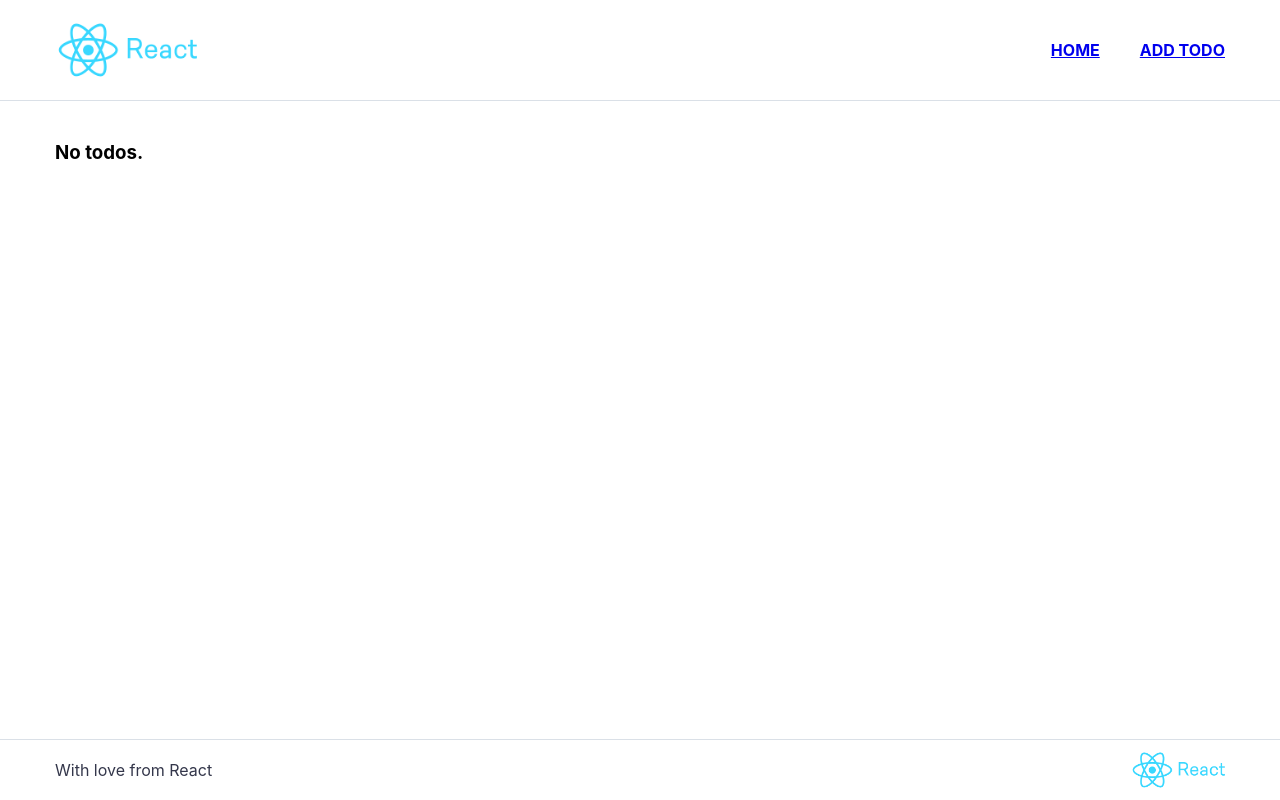
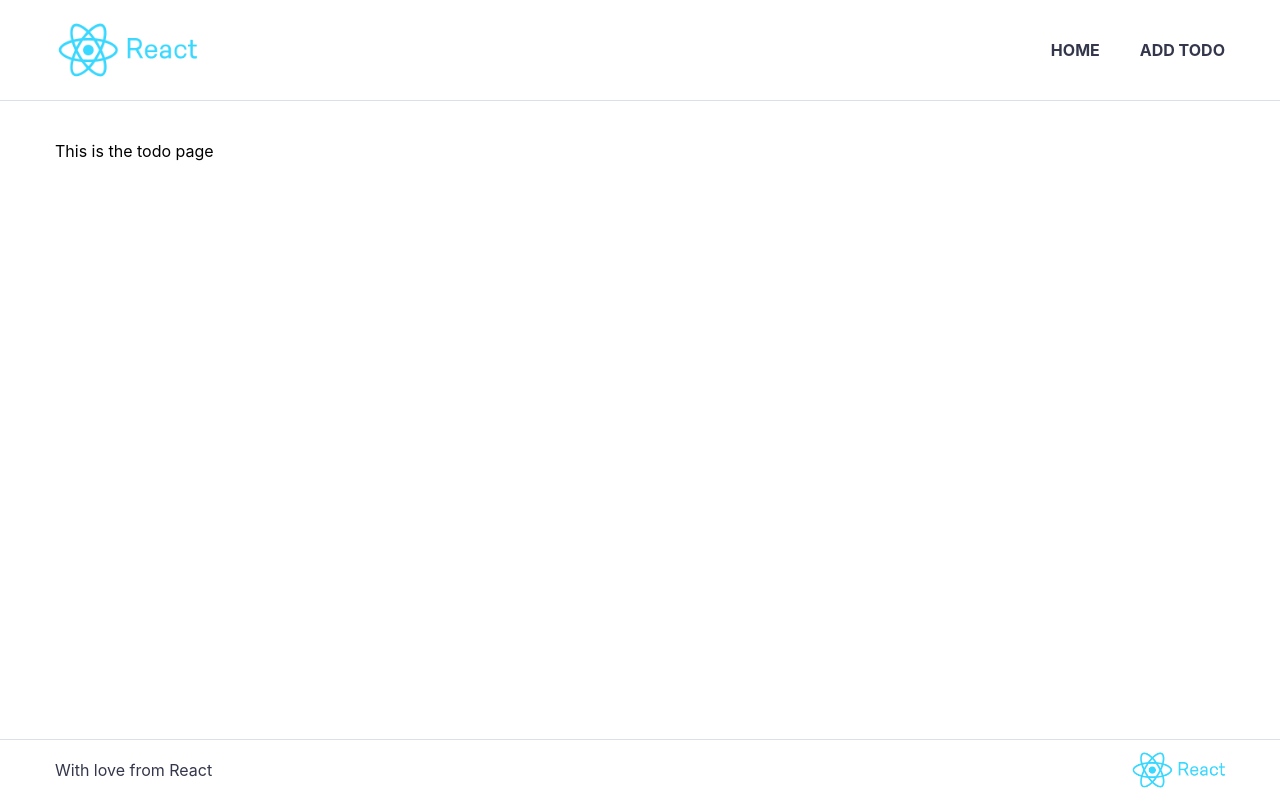
Before and after one commit to MatildaDobos/practice-react, a React (Create React App) app in the folder app/: page /todo/1 in a window 1280 px wide. Built offline with nearby package versions, Linux system fonts and the light colour scheme.

Commit message:
Add todo page and link

```diff
--- a/app/src/App.js
+++ b/app/src/App.js
@@ -2,6 +2,7 @@ import React from 'react';
 import TemplatePage from './components/common/templatePage';
 import TodoContainer from './containers/todoContainer';
 import AddToDo from './components/addToDo';
+import TodoPage  from './components/todoPage';
 import {
   BrowserRouter as Router,
   Switch,
@@ -18,6 +19,9 @@ function App() {
             <AddToDo />
             <TodoContainer/>
           </Route>
+          <Route path="/todo/:number">
+            <TodoPage/>
+          </Route>
           <Route path="/">
             <TodoContainer/>
           </Route>
--- a/app/src/components/todoCard/index.js
+++ b/app/src/components/todoCard/index.js
@@ -1,13 +1,17 @@
 import React from 'react';
 import removeIcon from '../../img/remove_icon.svg';
+import { Link } from 'react-router-dom';
 
 import './todoCard.css';
 
 const ToDoCard = props => (
+
         <div className='todo-info'>
             <div className='todo-info__header'>
+                <Link to={`/todo/${props.id}`}>
                     <h1 className='todo-info__header__title'>{ props.title }</h1>
                     <h3 className='todo-info__header__flag'>Priority is high</h3>
+                </Link>
                 <img onClick={ props.remove } src={ removeIcon } alt='Remove icon' className='todo-info__header__remove'/>
             </div>
             <div className='todo-info__body'>
@@ -18,6 +22,7 @@ const ToDoCard = props => (
                 <span className='todo-info__value'>28 May 2019</span>
             </div>
         </div>
+
 );
 
 export default ToDoCard;
--- /dev/null
+++ b/app/src/components/todoPage/index.js
@@ -0,0 +1,13 @@
+import React from 'react';
+import { useParams } from "react-router-dom";
+
+const TodoPage = (props) => {
+    //use global state from store
+    const id = useParams();
+    return (
+        <div>This is the todo page</div>
+    );
+
+};
+
+export default TodoPage;
--- a/app/src/styles/app.css
+++ b/app/src/styles/app.css
@@ -17,6 +17,10 @@ body {
   min-height: 100%;
   height: 100%; }
 
+a {
+  text-decoration: none;
+  color: inherit; }
+
 #root, .app, .page {
   min-height: 100%;
   height: 100%;
--- a/app/src/styles/app.scss
+++ b/app/src/styles/app.scss
@@ -20,6 +20,11 @@ body {
     height: 100%;
   }
 
+  a {
+    text-decoration: none;
+    color: inherit;
+  }
+
   #root, .app, .page {
     min-height: 100%;
     height: 100%;
```
Lines whose indentation alone changed are shown as unchanged.
